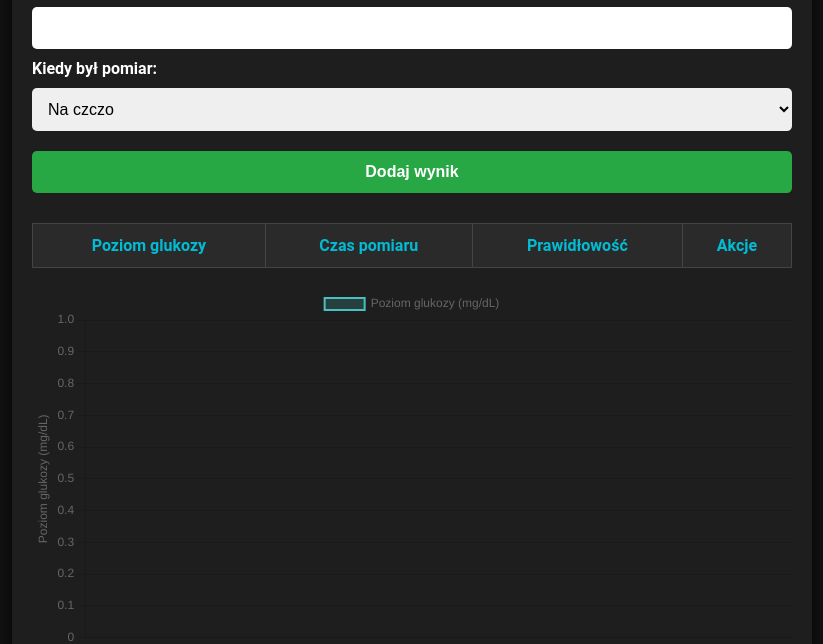
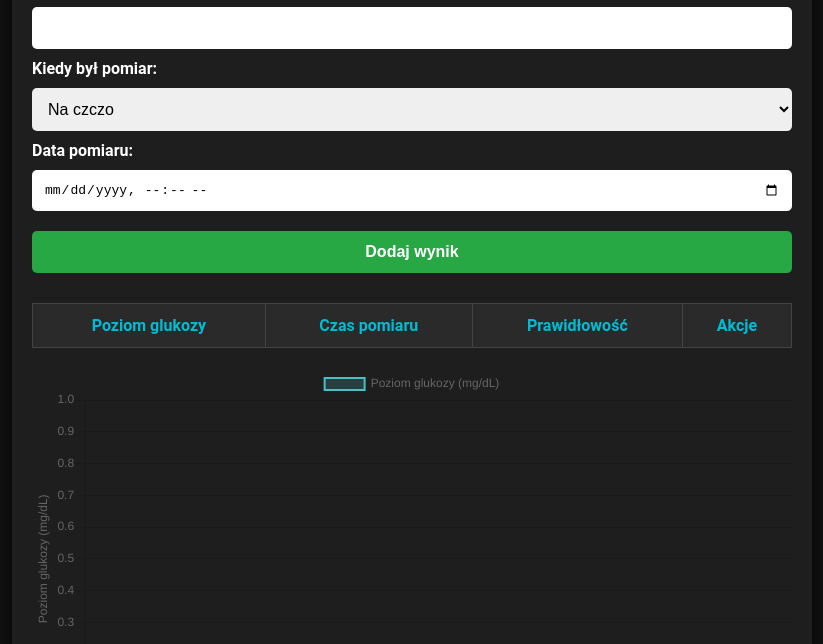
Before and after one commit to maxwaselk/glukometr, a plain HTML site: page index.html in a window 1280 px wide. Shown: the part 156-800 px from the top of the page, without its empty margins (228-1051 px from the left). Drawn offline with nearby package versions, Linux system fonts and the light colour scheme.

Commit message:
Update index.html

```diff
--- a/index.html
+++ b/index.html
@@ -23,6 +23,9 @@
                 <option value="noc (3-4)">Noc (3-4)</option>
             </select>
 
+            <label for="measurement-date">Data pomiaru:</label>
+            <input type="datetime-local" id="measurement-date" required>
+
             <button type="submit">Dodaj wynik</button>
             <div class="validation-message" id="validation-message"></div>
         </form>
```
